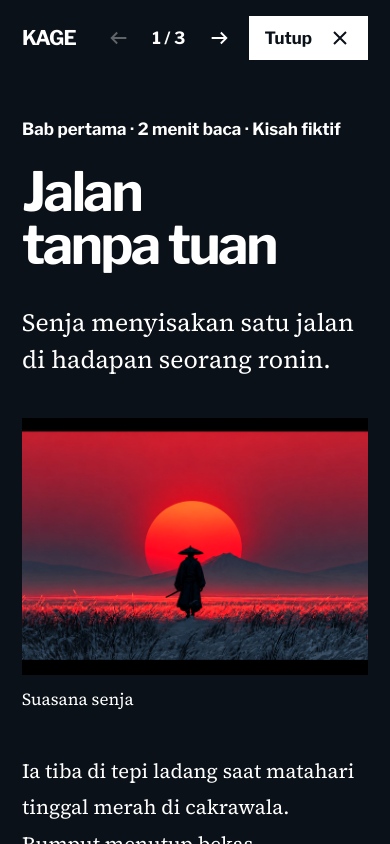
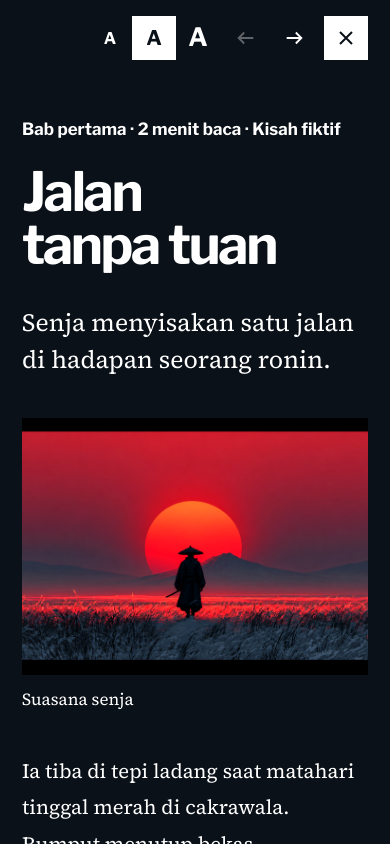
Before and after one commit to Fabverse0/LP, a React (Vite) app: page / in a window 390 px wide. Both pictures are taken after a click on the button "Baca bab pertama". Shown: the part 1471-2315 px from the top of the page. Built offline with nearby package versions, Linux system fonts and the light colour scheme.

Commit message:
feat: add persistent text size control to reader

```diff
--- a/src/components/ChapterReader.css
+++ b/src/components/ChapterReader.css
@@ -12,6 +12,15 @@
   border: 0;
   background: var(--night);
   color: var(--paper);
+  --reader-scale: 1;
+}
+
+.reader--text-small {
+  --reader-scale: 0.88;
+}
+
+.reader--text-large {
+  --reader-scale: 1.18;
 }
 
 .reader::backdrop {
@@ -54,11 +63,36 @@
   text-transform: uppercase;
 }
 
+.reader__sizes {
+  display: flex;
+  margin-left: auto;
+  margin-right: 16px;
+}
+
+.reader__size {
+  display: inline-grid;
+  width: 44px;
+  height: 44px;
+  place-items: center;
+  background: transparent;
+  color: var(--paper);
+  cursor: pointer;
+  font-size: calc(var(--size-body) * var(--glyph-scale, 1));
+  font-weight: 700;
+  line-height: 1;
+  transition: background-color 180ms ease, color 180ms ease;
+}
+
+.reader__size:hover,
+.reader__size[aria-pressed="true"] {
+  background: var(--paper);
+  color: var(--night);
+}
+
 .reader__nav {
   display: flex;
   align-items: center;
   gap: 4px;
-  margin-left: auto;
   margin-right: 16px;
 }
 
@@ -174,7 +208,7 @@
 .reader__prose {
   max-width: 60ch;
   margin-inline: auto;
-  font-size: 1.25rem;
+  font-size: calc(1.25rem * var(--reader-scale));
   line-height: 1.85;
 }
 
@@ -293,9 +327,36 @@ button.reader__turn:hover {
     aspect-ratio: 1.35;
   }
 
+  .reader__brand {
+    display: none;
+  }
+
+  .reader__sizes {
+    margin-right: 4px;
+  }
+
+  .reader__count {
+    display: none;
+  }
+
   .reader__prose {
-    font-size: var(--size-body);
+    font-size: calc(var(--size-body) * var(--reader-scale));
     line-height: 1.8;
+  }
+}
+
+@media (max-width: 420px) {
+  .reader__close {
+    padding: 8px 10px;
+  }
+
+  .reader__close-label {
+    position: absolute;
+    width: 1px;
+    height: 1px;
+    overflow: hidden;
+    clip-path: inset(50%);
+    white-space: nowrap;
   }
 }
 
--- a/src/components/ChapterReader.jsx
+++ b/src/components/ChapterReader.jsx
@@ -12,6 +12,30 @@ const ordinals = ["pertama", "kedua", "ketiga", "keempat", "kelima", "keenam", "
 
 function ordinal(number) {
   return ordinals[number - 1] ?? `ke-${number}`;
+}
+
+const TEXT_SIZE_KEY = "kage:text-size";
+const textSizes = [
+  { id: "small", label: "Teks kecil", glyph: "A", scale: 0.8 },
+  { id: "medium", label: "Teks sedang", glyph: "A", scale: 1 },
+  { id: "large", label: "Teks besar", glyph: "A", scale: 1.25 },
+];
+
+function readTextSize() {
+  try {
+    const stored = window.localStorage.getItem(TEXT_SIZE_KEY);
+    return textSizes.some((size) => size.id === stored) ? stored : "medium";
+  } catch {
+    return "medium";
+  }
+}
+
+function storeTextSize(size) {
+  try {
+    window.localStorage.setItem(TEXT_SIZE_KEY, size);
+  } catch {
+    // Storage can be unavailable (private mode); the choice simply won't persist.
+  }
 }
 
 function resolveChapterId(id) {
@@ -46,6 +70,7 @@ export default function ChapterReader({
   const frame = useRef(0);
   const [currentId, setCurrentId] = useState(() => resolveChapterId(chapterId));
   const [requested, setRequested] = useState(null);
+  const [textSize, setTextSize] = useState(readTextSize);
 
   // Sync to the requested chapter while rendering, so effects never see a stale chapter on open.
   const request = isOpen ? chapterId ?? "" : null;
@@ -109,6 +134,12 @@ export default function ChapterReader({
     }
   }, [currentId, isOpen]);
 
+  function chooseTextSize(size) {
+    setTextSize(size);
+    storeTextSize(size);
+    scheduleProgress();
+  }
+
   function goTo(target) {
     if (!target) return;
     navigated.current = true;
@@ -153,7 +184,7 @@ export default function ChapterReader({
     <dialog
       ref={dialog}
       id="chapter-reader"
-      className="reader"
+      className={`reader reader--text-${textSize}`}
       aria-labelledby="reader-title"
       aria-describedby="reader-intro"
       onClose={onClose}
@@ -170,6 +201,21 @@ export default function ChapterReader({
           <span className="reader__progress-fill" ref={progress} />
         </span>
         <span className="reader__brand">Kage</span>
+        <div className="reader__sizes" role="group" aria-label="Ukuran teks">
+          {textSizes.map((size) => (
+            <button
+              key={size.id}
+              className="reader__size"
+              type="button"
+              aria-label={size.label}
+              aria-pressed={textSize === size.id}
+              onClick={() => chooseTextSize(size.id)}
+              style={{ "--glyph-scale": size.scale }}
+            >
+              <span aria-hidden="true">{size.glyph}</span>
+            </button>
+          ))}
+        </div>
         <nav className="reader__nav" aria-label="Navigasi bab">
           <button
             className="reader__step"
@@ -194,7 +240,7 @@ export default function ChapterReader({
           </button>
         </nav>
         <button className="reader__close" type="button" onClick={onClose} autoFocus>
-          Tutup
+          <span className="reader__close-label">Tutup</span>
           <svg aria-hidden="true" viewBox="0 0 24 24" fill="none">
             <path d="m6 6 12 12M18 6 6 18" stroke="currentColor" strokeWidth="2" />
           </svg>
```
